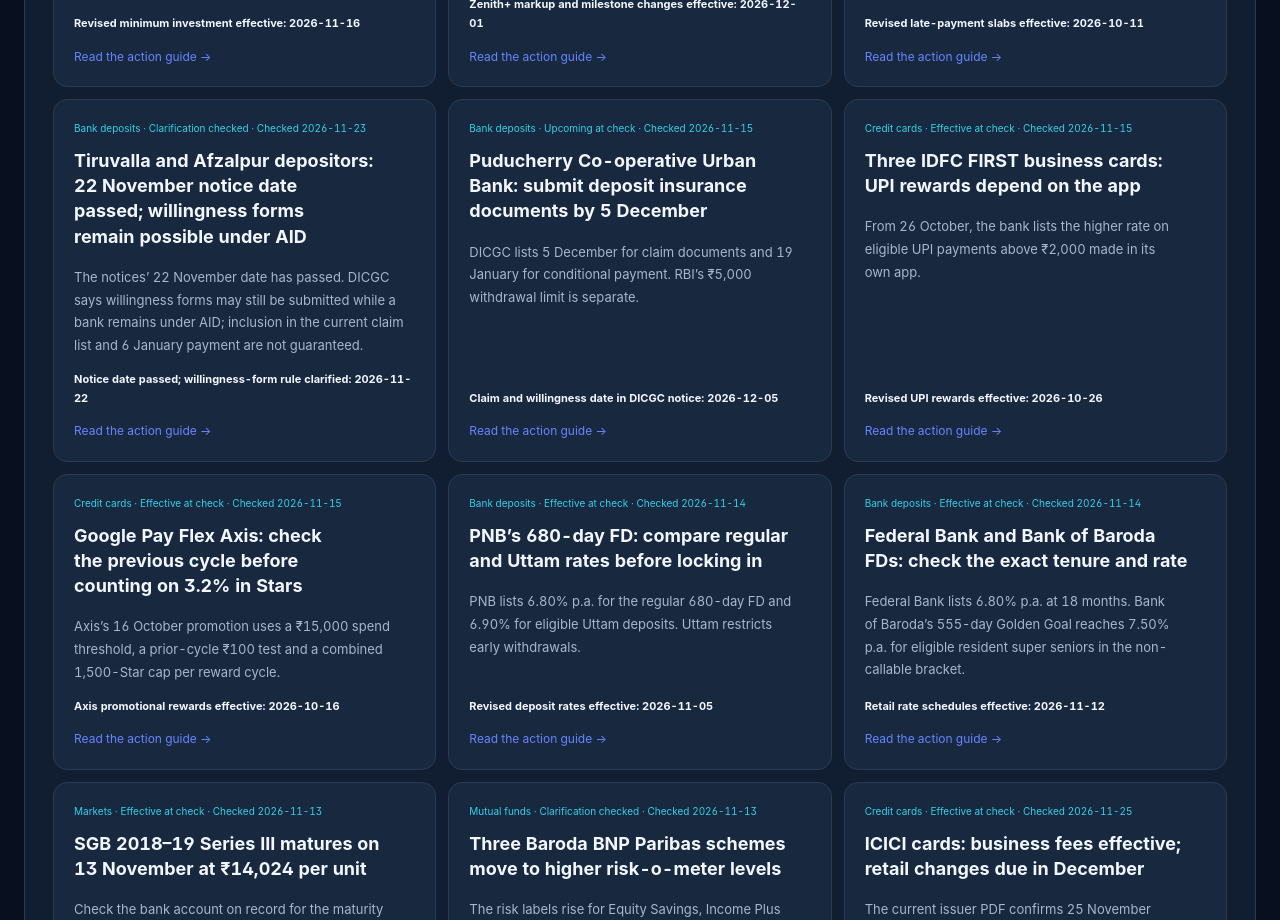
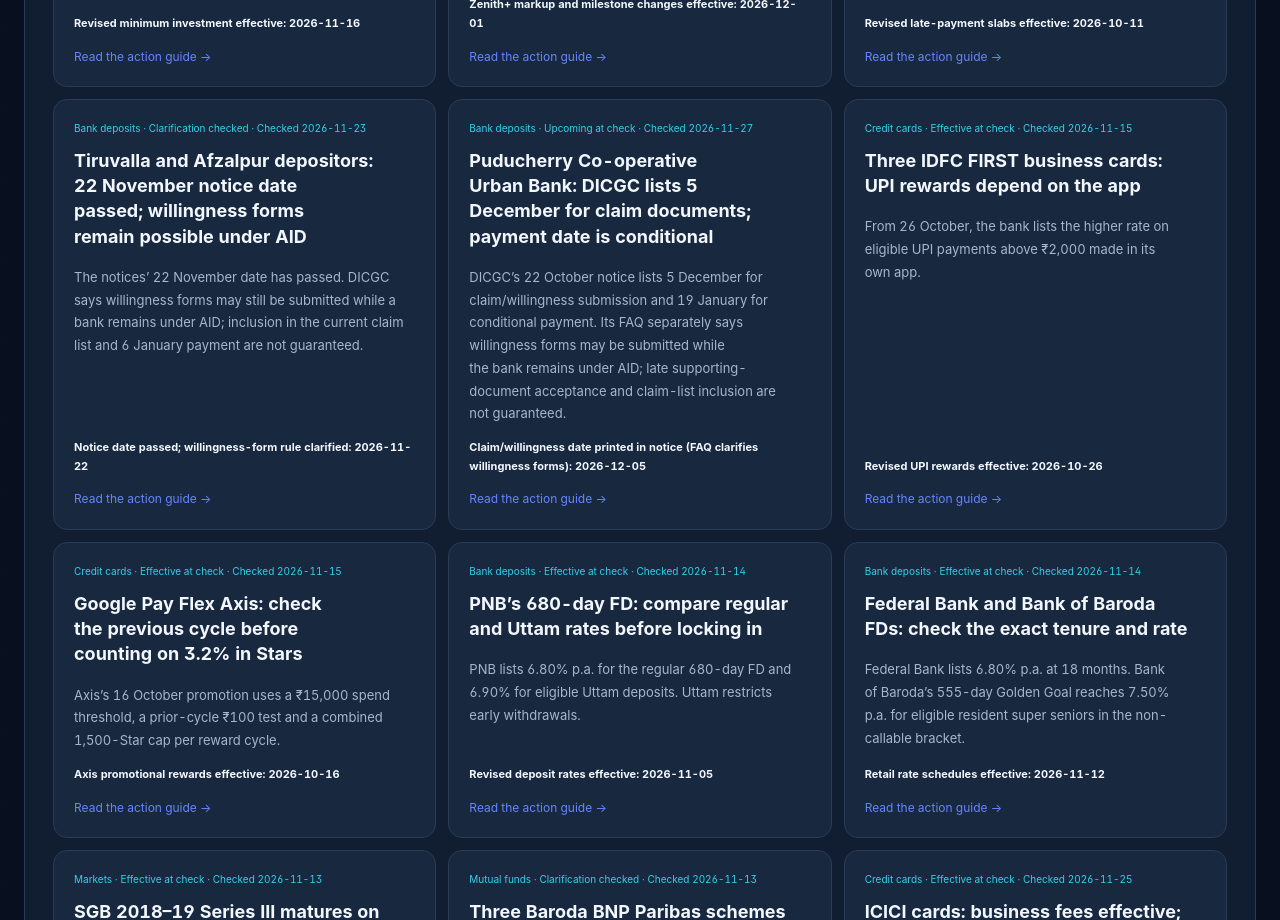
Before and after one commit to aqdas1820/credonomics-site, a Next.js app: page / in a window 1280 px wide. Shown: the part 7920-8840 px from the top of the page. Built offline with nearby package versions, Linux system fonts and the light colour scheme; no server answers.

Commit message:
Correct Puducherry DICGC source and clarify willingness-form exception

```diff
--- a/app/data/research-watch.ts
+++ b/app/data/research-watch.ts
@@ -1569,27 +1569,40 @@ export const researchWatch: WatchItem[] = [
   },
   {
     slug: 'puducherry-cooperative-bank-dicgc-claim-december-2026',
-    title: 'Puducherry Co-operative Urban Bank: submit deposit insurance documents by 5 December',
-    summary: 'DICGC lists 5 December for claim documents and 19 January for conditional payment. RBI’s ₹5,000 withdrawal limit is separate.',
-    category: 'Bank deposits', checkedAt: '2026-11-15', announcementDate: '2026-10-22', eventDate: '2026-12-05', dateLabel: 'Claim and willingness date in DICGC notice',
-    source: 'https://dicgc.org.in/sites/default/files/2026-10/4b-press-release-english-and-hindi-puducherry-co-operative-urban-bank-ltd-puducherry-tamil-nadu_0.pdf',
-    sourceLabel: 'DICGC: Puducherry Co-operative Urban Bank payment notice',
-    sourceLocation: 'English release dated 22 October 2026, table and paragraphs 1–3 on page 2',
-    additionalSources: [
-      { url: 'https://www.rbi.org.in/scripts/BS_PressReleaseDisplay.aspx?prid=63840', label: 'RBI: withdrawal limit and directions effective from close of business on 21 October' },
-      { url: 'https://www.dicgc.org.in/FAQs', label: 'DICGC: general rules for submitting willingness forms under All-Inclusive Directions' },
-    ],
-    audience: 'Depositors of Puducherry Co-operative Urban Bank Ltd. in Puducherry.',
-    facts: [
-      'The DICGC release lists 5 December 2026 for submission of claim documents and willingness to the bank. It lists 19 January 2027 for payment, subject to the bank filing its depositor list on time and verification of the claim documents.',
-      'The notice calls for officially valid identity documents, a written willingness declaration and alternate bank account details. One declaration covers the depositor’s accounts at the bank. Insurance is capped at ₹5 lakh for deposits held in the same capacity and right.',
-      'RBI’s separate directions took effect at close of business on 21 October 2026. They permit withdrawals up to ₹5,000 per depositor and allow loan set-off subject to the directions. RBI issued them for six months, subject to review.',
-    ],
-    actions: [
-      'Contact the bank through its official channels for the willingness form and document requirements. Submit them by the date in the notice and keep an acknowledgement.',
-      'If you miss 5 December, contact the bank promptly. DICGC’s general FAQ says willingness can be submitted while the bank remains under All-Inclusive Directions. Ask the bank how a later submission will be handled.',
-    ],
-    limits: 'The bank-specific notice gives no cutoff hour. The payment date is conditional, and the release gives no payment date for late submissions. Ask the bank to confirm your individual claim status.',
+    title: 'Puducherry Co-operative Urban Bank: DICGC lists 5 December for claim documents; payment date is conditional',
+    summary: 'DICGC’s 22 October notice lists 5 December for claim/willingness submission and 19 January for conditional payment. Its FAQ separately says willingness forms may be submitted while the bank remains under AID; late supporting-document acceptance and claim-list inclusion are not guaranteed.',
+    category: 'Bank deposits',
+    checkedAt: '2026-11-27',
+    publishedAt: '2026-11-15',
+    announcementDate: '2026-10-22',
+    eventDate: '2026-12-05',
+    dateLabel: 'Claim/willingness date printed in notice (FAQ clarifies willingness forms)',
+    source: 'https://dicgc.org.in/sites/default/files/2026-10/4b-press-release-english-and-hindi-puducherry-co-operative-urban-bank-ltd-puducherry-tamil-nadu.pdf',
+    sourceLabel: 'DICGC Press Release 2026-2027/17 dated 22 October 2026',
+    sourceLocation: 'English release, page 2: table row 1 and paragraphs 1–3',
+    updateNote: '27 November 2026: rechecked DICGC’s official press-release register and corrected the primary PDF link to the current file linked by DICGC. The notice dates remain unchanged. DICGC’s FAQ confirms no cut-off for willingness forms only while the bank remains under AID; it does not establish late supporting-document acceptance or guaranteed claim-list inclusion/payment.',
+    audience: 'Depositors of Puducherry Co-operative Urban Bank Ltd. in Puducherry. The DICGC notice and RBI direction concern this named bank only.',
+    facts: [
+      'DICGC’s bank-specific press release dated 22 October 2026 lists 5 December 2026 as the last date for claim/willingness submission to the bank, and 19 January 2027 as the payment date. The payment date is conditional on the bank submitting the depositor list in the prescribed form and manner within statutory timelines and DICGC verifying the claims. Checked 27 November 2026.',
+      'The notice asks depositors to submit claims to the bank with officially valid identity document(s), written willingness, and alternate bank-account details. It says one willingness declaration applies to all deposit accounts held by a depositor at the bank. It states a maximum of ₹5 lakh in the same capacity and same right; this is not ₹5 lakh per account.',
+      'DICGC’s current FAQ says there is no cut-off date for willingness forms, provided the bank is under All-Inclusive Directions (AID) when the form is submitted. This FAQ answer concerns willingness forms; it does not say that late supporting documents will be accepted, that a late file will be included in the current claim list, or that the 19 January payment date applies to late submissions.',
+      'DICGC’s FAQ says deposits held in the same capacity and same right are aggregated, the ₹5 lakh cover includes principal and interest, and bank dues may be set off before the insured amount is determined. The bank-specific notice does not determine an individual depositor’s admissible amount.',
+      'RBI’s separate directions took effect at close of business on 21 October 2026. They permit withdrawals up to ₹5,000 per depositor and allow loan set-off subject to the directions. RBI says the directions remain in force for six months, subject to review. This withdrawal limit is separate from DICGC’s deposit-insurance payment.',
+      'DICGC’s claim-willingness portal states that final payment is made only after the bank verifies KYC documents under the claim-settlement procedure.'
+    ],
+    actions: [
+      'If you are a depositor of the exact bank named, contact the bank or administrator through official channels now for the current willingness form and supporting-document requirements. The DICGC notice lists 5 December; keep a dated acknowledgement of what you submit.',
+      'If the 5 December date passes before you complete the documents, contact the bank promptly. DICGC’s FAQ says willingness forms may be submitted while the bank remains under AID at the time of submission, but do not assume late supporting documents will be accepted or included in the current claim list; ask the bank to confirm its handling.',
+      'Read DICGC’s current FAQ on deposit aggregation and set-off before estimating an amount. The ₹5 lakh ceiling is not per account and can be affected by balances held in the same capacity and right and by dues.',
+      'Do not treat RBI’s ₹5,000 withdrawal limit as a DICGC payment or as a guarantee of immediate access to all deposits.'
+    ],
+    limits: 'Checked 27 November 2026. DICGC’s notice is dated 22 October; it lists 5 December for claim/willingness submission and 19 January 2027 for payment. The 19 January date is conditional on the bank submitting its depositor list within statutory timelines and DICGC verifying the documents. DICGC’s FAQ has no cut-off for willingness forms only, provided the bank remains under AID when the form is submitted; it does not establish late supporting-document acceptance, claim-list inclusion or payment on 19 January. The bank-specific notice gives no cutoff hour. RBI’s direction took effect on 21 October for six months, subject to review; the ₹5,000 withdrawal limit is separate. DICGC’s general ₹5 lakh cap applies per depositor per bank in the same capacity and same right, with accounts aggregated and principal/interest included; bank dues may be set off. No individual eligibility, admissible amount or payment is inferred.',
+    additionalSources: [
+      { url: 'https://www.dicgc.org.in/information-corner/press-release', label: 'DICGC: official press-release register' },
+      { url: 'https://www.dicgc.org.in/FAQs', label: 'DICGC: deposit-insurance coverage, aggregation, set-off and AID willingness-form FAQ' },
+      { url: 'https://www.dicgc.org.in/claim_willingness_form', label: 'DICGC: claim willingness portal; final payment follows bank KYC verification' },
+      { url: 'https://www.rbi.org.in/scripts/FS_PressRelease.aspx?fn=2755&prid=63840', label: 'RBI: Puducherry Co-operative Urban Bank directions effective 21 October 2026' }
+    ]
   },
   {
     slug: 'idfc-business-card-upi-rewards-october-2026',
```
